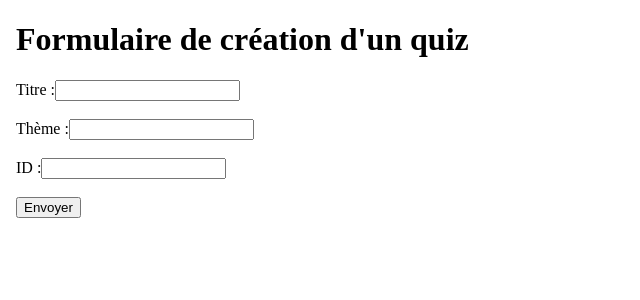
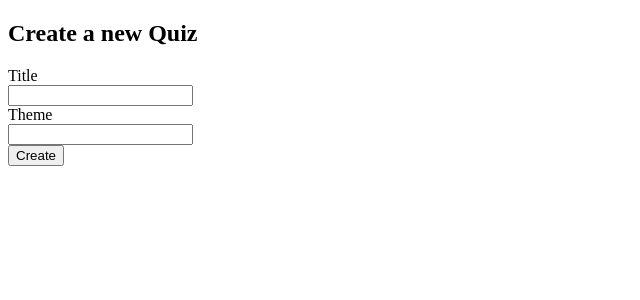
Before and after one commit to 2019-2020-ps6/2022-2023-ps6-poly-esprit, an Angular app in the folder front-end/: page /create-quiz in a window 1280 px wide. Shown: the top 300 px of the page, without its empty margins (0-640 px from the left). Built offline with nearby package versions, Linux system fonts and the light colour scheme.

Commit message:
New changes on create quiz

```diff
--- a/front-end/models/quiz.model.ts
+++ b/front-end/models/quiz.model.ts
@@ -1,8 +1,7 @@
 import {Question} from "./question.model";
 
 export interface Quiz {
-  id: string;
   name: string;
   theme?: string;
-  questions: Question[];
+  //questions: Question[];
 }
--- a/front-end/services/quiz.service.ts
+++ b/front-end/services/quiz.service.ts
@@ -10,7 +10,7 @@ import {QUIZ_LIST} from "../src/mocks/quiz-list.mock";
 export class QuizService {
   //The list of quiz. The list is
   // retrieved from the mock.
-  private quizzes: Quiz[] = QUIZ_LIST; // Ici on initialise la valeur avec un mock QUIZ_LIST
+  public quizzes: Quiz[] = QUIZ_LIST; // Ici on initialise la valeur avec un mock QUIZ_LIST
 
   // The service's constructor. Le constructeur peut prendre en paramètre les dépendances du service - comme ici,
   // HttpClient qui va permettre de récupérer les données d'un serveur
@@ -18,7 +18,8 @@ export class QuizService {
 
   addQuiz(q: Quiz){
     this.quizzes.push(q);
-    console.log("GG LA QUESTION EST BIEN AJOUTEE LETS GOOOOOOOOOO");
+    console.log("Une nouvelle questiona  été ajoutée avec comme nom :"+q.name+" et en thème: "+q.theme+"\n");
+    console.log("Le mock possède maintenant:" +this.quizzes.length +"questions");
   }
 
 
--- a/front-end/src/app/app.module.ts
+++ b/front-end/src/app/app.module.ts
@@ -5,7 +5,7 @@ import { AppRoutingModule } from './app-routing.module';
 import { AppComponent } from './app.component';
 import {CreateQuizComponent} from "./create-quiz-component/create-quiz.component";
 import {QuizService} from "../../services/quiz.service";
-
+import {ReactiveFormsModule} from "@angular/forms";
 
 @NgModule({
   declarations: [
@@ -14,7 +14,8 @@ import {QuizService} from "../../services/quiz.service";
   ],
   imports: [
     BrowserModule,
-    AppRoutingModule
+    AppRoutingModule,
+    ReactiveFormsModule
   ],
   providers: [QuizService],
   bootstrap: [AppComponent]
--- a/front-end/src/app/create-quiz-component/create-quiz.component.html
+++ b/front-end/src/app/create-quiz-component/create-quiz.component.html
@@ -1,19 +1,17 @@
-<!DOCTYPE html>
-<html lang="fr">
-<head>
-  <meta charset="UTF-8">
-  <title>Création d'un quiz </title>
-</head>
-<body>
-<h1>Formulaire de création d'un quiz</h1>
-<form action="#" method="post">
-  <label for="titre">Titre :</label>
-  <input type="text" id="titre" name="titre"><br><br>
-  <label for="theme">Thème :</label>
-  <input type="text" id="theme" name="theme"><br><br>
-  <label for="id">ID :</label>
-  <input type="text" id="id" name="id"><br><br>
-  <input type="submit" value="Envoyer">
-</form>
-</body>
-</html>
+<div class="card">
+  <h2>Create a new Quiz</h2>
+  <form class="quiz-form" [formGroup]="quizForm">
+    <label for="name">
+      Title <br>
+      <input class="input-custom" type="text" id="name" [formControlName]="'name'">
+    </label>
+    <br>
+    <label for="theme">
+      Theme <br>
+      <input class="input-custom" type="text" id="theme" [formControlName]="'theme'">
+    </label>
+    <br>
+    <button type="submit" class="button-card" (click)="addQuiz()">Create</button>
+  </form>
+</div>
+<!-- <br><br>{{quizForm.getRawValue() | json}} -->
--- a/front-end/src/app/create-quiz-component/create-quiz.component.ts
+++ b/front-end/src/app/create-quiz-component/create-quiz.component.ts
@@ -1,6 +1,9 @@
 import { Component, OnInit } from '@angular/core';
+import { FormBuilder, FormGroup } from '@angular/forms'
+
 import {QuizService} from "../../../services/quiz.service";
-
+import {Quiz} from "../../../models/quiz.model"
+import {Question} from "../../../models/question.model"
 
 @Component({
   selector: 'app-create-quiz',
@@ -9,16 +12,22 @@ import {QuizService} from "../../../services/quiz.service";
 })
 export class CreateQuizComponent implements OnInit {
   private QCService: QuizService;
+  public quizForm: FormGroup;
 
-  constructor(private quizCreateService: QuizService) {
-    this.QCService = quizCreateService;
+  constructor(public quizCreateService: QuizService, public formBuilder: FormBuilder) {
+    this.quizForm = this.formBuilder.group({
+      name: [''],
+      theme: ['']
+    });
+    this.QCService=quizCreateService;
   }
 
   ngOnInit(): void {
   }
 
-  addQuiz(name: string, theme: string, id:string, questions: []){
-    this.QCService.addQuiz({questions: questions, name:name, theme:theme, id:id});
+  addQuiz(){
+    const quizToCreate: Quiz = this.quizForm.getRawValue() as Quiz;
+    this.QCService.addQuiz(quizToCreate);
   }
 
 }
--- a/front-end/src/mocks/quiz-list.mock.ts
+++ b/front-end/src/mocks/quiz-list.mock.ts
@@ -2,14 +2,13 @@ import {Quiz} from "../../models/quiz.model";
 
 export const QUIZ_LIST: Quiz[] = [
   {
-    id: '1',
     name: 'Les Acteurs',
     theme: 'Actor',
-    questions: [],
+    //questions: [],
   },
   {
-    id: '2',
     name: 'Les technos WEB',
-    questions: [],
+    theme: ''
+    //questions: [],
   }
 ];
```
